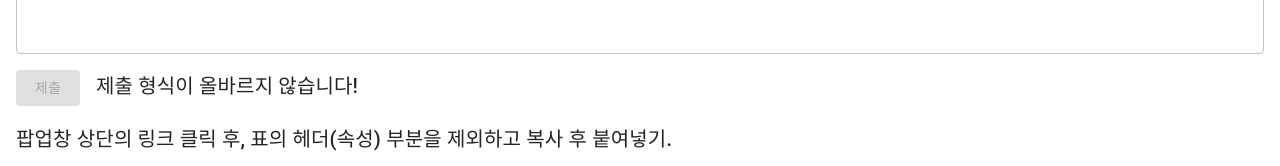
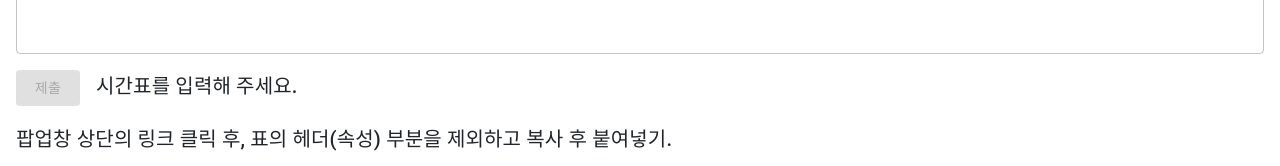
Before and after one commit to ellen24k/opensw, a React (Create React App) app in the folder frontend/: page /MySchedulePage in a window 1280 px wide. Both pictures are taken after a click on the button "시간표 한번에 등록". Shown: the part 525-691 px from the top of the page. Built offline with nearby package versions, Linux system fonts and the light colour scheme; the HTML template or start-up script is replaced by a standard one; a web font is replaced by a local one.

Commit message:
시간표 한번에 등록 안내 추가

```diff
--- a/frontend/src/components/BottomSheet.js
+++ b/frontend/src/components/BottomSheet.js
@@ -26,6 +26,7 @@ function normalizeOrgTime(rawTime) {
             const end = Math.max(...times);
             return `${day}${start}~${end}(${room})`;
         }
+
 
         match = part.match(/([가-힣]+)([\d,]+)/);
         if (match && sharedRoom) {
@@ -110,17 +111,28 @@ function parseCourseList(rawText) {
 //TextField에 올바르지 않은 형식이 들어왔을 경우 false를 리턴하는 함수
 function isValidCourseText(rawText) {
     const lines = rawText.trim().split('\n');
-    if (lines.length === 0) return false;
+    if (!rawText.trim()) {
+        return { valid: false, line: 0, reason: '시간표를 입력해 주세요.' };
+    }
 
     const timePattern = /^([가-힣]+[\d,]+(\([\w\d가-힣]+\))?)(\/[가-힣]+[\d,]+(\([\w\d가-힣]+\))?)*$/;
 
-    for (const line of lines) {
+    for (let i = 0; i < lines.length; i++) {
+        const line = lines[i];
         const fields = line.trim().split('\t');
-        if (fields.length < 9) return false;
+
+        if (fields.length < 9) {
+            return { valid: false, line: i + 1, reason: '시간표 형식이 올바르지 않습니다.(속성 개수 부족)' };
+        }
+
         const raw_time = fields[8].replace(/【.*?】/g, '');
-        if (!timePattern.test(raw_time)) return false;
+
+        if (!timePattern.test(raw_time)) {
+            return { valid: false, line: i + 1, reason: '시간표 형식이 올바르지 않습니다.(옳지 않은 형식)' };
+        }
     }
-    return true;
+
+    return { valid: true };
 }
 function handleParse(inputText, setCourseList) {
     const result = parseCourseList(inputText);
@@ -198,7 +210,7 @@ function renderContentFalse(sheetRef, isOpen, toggleSheet, inputText, setInputTe
                 <Box display={"flex"} gap={2}>
                     <Button
                         variant="contained"
-                        disabled={!isValidCourseText(inputText)}
+                        disabled={!isValidCourseText(inputText).valid}
                         onClick={() => {
                             handleParse(inputText, setCourseList);
                             setIsOpen(false);
@@ -207,9 +219,13 @@ function renderContentFalse(sheetRef, isOpen, toggleSheet, inputText, setInputTe
                     >
                         제출
                     </Button>
-                    {!isValidCourseText(inputText) && <Typography variant="h6" gutterBottom>
-                        제출 형식이 올바르지 않습니다!
-                    </Typography>}
+                    {!isValidCourseText(inputText).valid && isValidCourseText(inputText).line ?
+                        <Typography variant="h6" gutterBottom>
+                            {isValidCourseText(inputText).line + "번째 줄의 " + isValidCourseText(inputText).reason}
+                        </Typography> :
+                        <Typography variant="h6" gutterBottom>
+                            {isValidCourseText(inputText).reason}
+                        </Typography>}
                 </Box>
                 <Typography variant="h6" gutterBottom>
                     팝업창 상단의 링크 클릭 후, 표의 헤더(속성) 부분을 제외하고 복사 후 붙여넣기.
```
